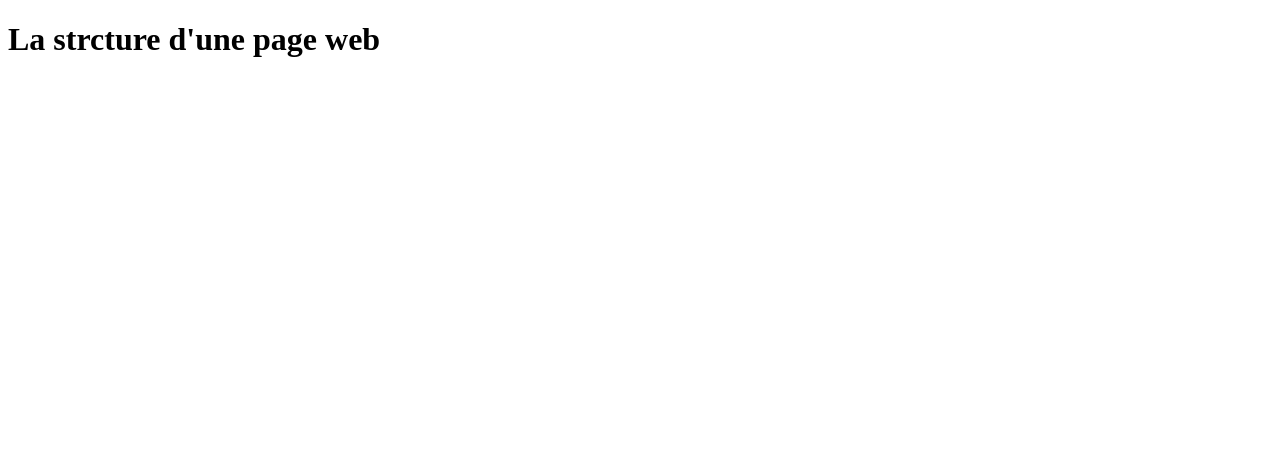
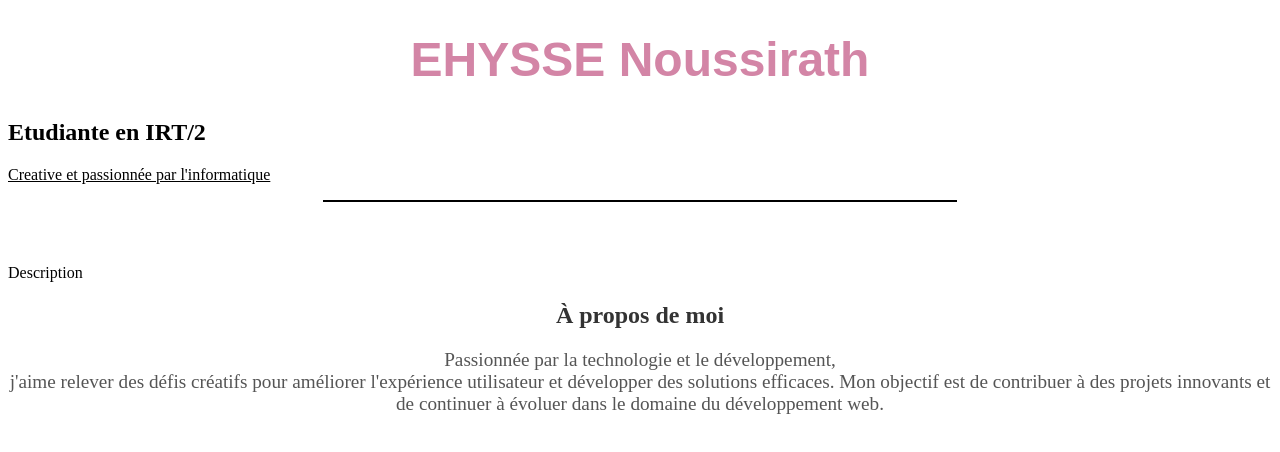
Before and after one commit to KemiEhysse/git-mon-cv, a plain HTML site: page index.html in a window 1280 px wide. Drawn offline with Linux system fonts and the light colour scheme.

Commit message:
mise en place de la section description

```diff
--- a/index.html
+++ b/index.html
@@ -7,8 +7,22 @@
     <link rel="stylesheet" href="style.css">
 </head>
 <body>
-    <h1>
-        La strcture d'une page web
-    </h1>
+    <header class="header-titre">
+        <h1 class="titre-principal" style="color: #d385a6; text-align: center; font-size: 3em; font-family: Arial, Helvetica, sans-serif;">EHYSSE Noussirath</h1>
+        <h2>Etudiante en IRT/2</h2>
+        <p ><u>Creative et passionnée par l'informatique</u></p>
+        <hr style="width: 50%; margin: 10px auto; border: 1px solid #000;">
+    </header>
+    <br>
+    <br>
+    <header class="header-description">
+        <p>Description</p>
+        <h2 style="color: #333; font-size: 1.5em; text-align: center;">À propos de moi</h2>
+        <p style="color: #555; font-size: 1.2em; text-align: center;">
+          Passionnée par la technologie et le développement,
+          <br> j'aime relever des défis créatifs pour améliorer l'expérience utilisateur et développer des solutions efficaces.
+           Mon objectif est de contribuer à des projets innovants et de continuer à évoluer dans le domaine du développement web.
+        </p>
+      </header>
 </body>
 </html>
```
